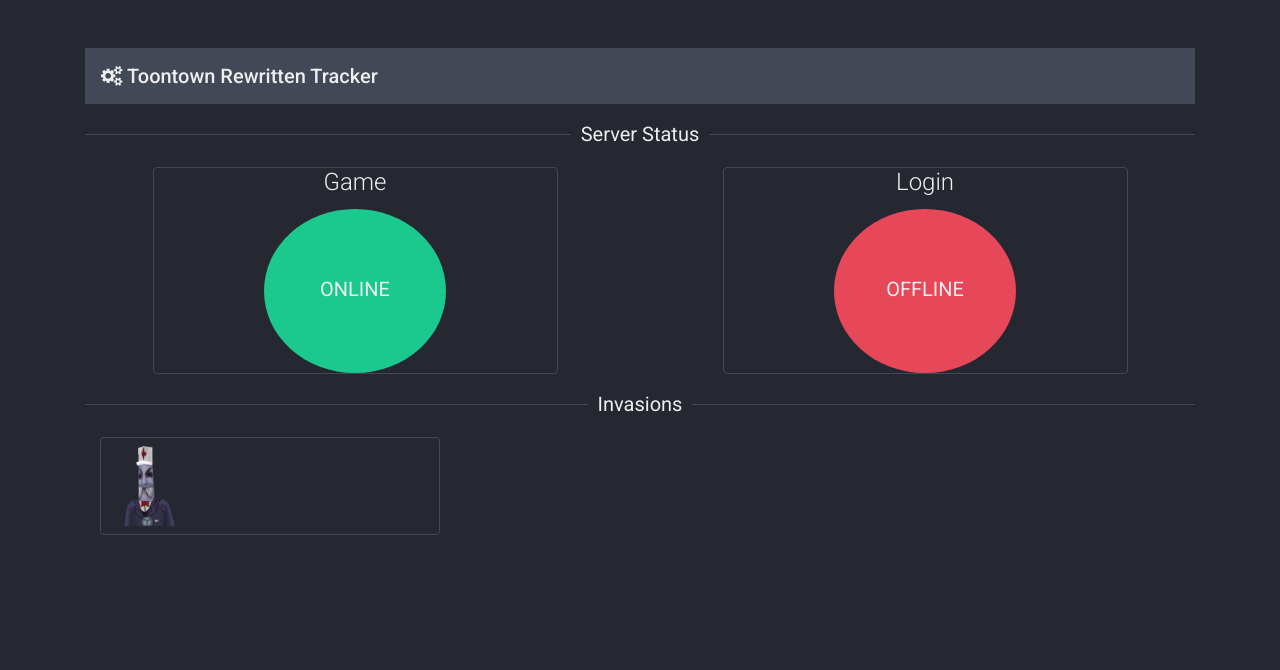
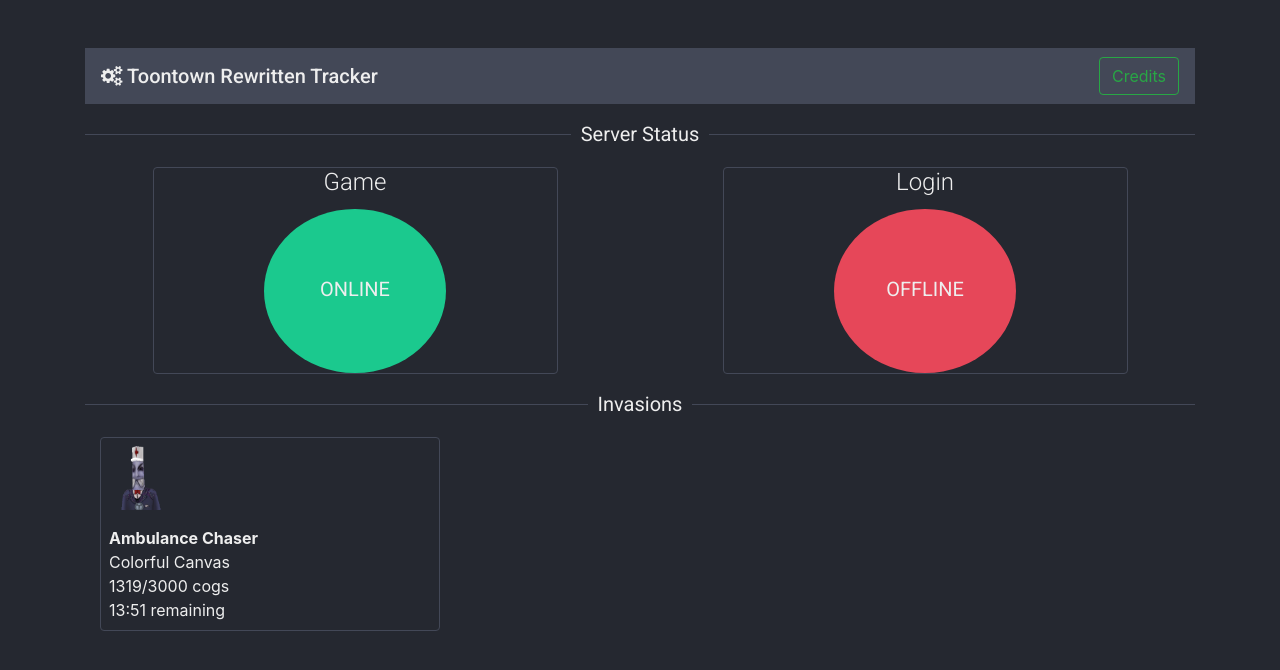
Before and after one commit to CrankySupertoon/toonhq-clone, a website: page frontend/index.html in a window 1280 px wide. Drawn offline with nearby package versions, Linux system fonts and the light colour scheme.

Commit message:
Finished front-end design. Time to JS

```diff
--- a/frontend/css/master.css
+++ b/frontend/css/master.css
@@ -8,6 +8,8 @@
 body { background: #252830; }
 
 /* Class Styles */
+
+.clearfix::after { content: ""; clear: both; display: table; }
 
 .navbar { margin-top: 3em; }
   .navbar-dark { background: #434857; }
@@ -25,7 +27,11 @@
     .status .status-wheel .status-text { font-size: 1.25em; color: #eee; font-family: 'Roboto', cursive; @shadow: rgba(0, 0, 0, .1); @shadow-length: 4px; text-shadow: 0 @shadow-length 0 @shadow; }
 .invasions { margin-top: 2em; }
   .invasions .card { width: 100%; margin: 0 auto; background: 0; border: 1px solid #434857; padding: .5em; margin-bottom: 1em; }
-    .invasions .cog-img { width: 25%; }
+  .invasions .img { float: left; width: 5vw; height: 10vh; }
+    .invasions .cog-img { width: 100%; }
+  .invasions .text { }
+    .invasions p { padding: 0; margin: 0; text-align: left; color: #eee; }
+    .invasions .cog-name { font-weight: 700; }
 
 /* ID Styles */
 
--- a/frontend/index.html
+++ b/frontend/index.html
@@ -17,6 +17,11 @@
   <div class="container">
     <nav class="navbar navbar-dark bg-faded">
       <a class="navbar-brand" href="#"><i class="fa fa-cogs" aria-hidden="true"></i> Toontown Rewritten Tracker</a>
+      <ul class="nav navbar-nav">
+        <li class="nav-item float-xs-right">
+          <button class="btn btn-outline-success" type="button" name="button">Credits</button>
+        </li>
+      </ul>
     </nav>
     <div class="shdr">
       <span class="text">Server Status</span>
@@ -47,7 +52,15 @@
     <div class="invasions">
       <div class="col-md-4">
         <div class="card card-block">
-          <img class="cog-img" src="img/cogs/ambulance_chaser.png" alt="">
+          <div class="img">
+            <img class="cog-img" src="img/cogs/ambulance_chaser.png" alt="">
+          </div>
+          <div class="text clearfix">
+            <p class="cog-name">Ambulance Chaser</p>
+            <p class="district">Colorful Canvas</p>
+            <p class="cogs-remaining">1319/3000 cogs</p>
+            <p class="time-remaining">13:51 remaining</p>
+          </div>
         </div>
       </div>
     </div>
```
